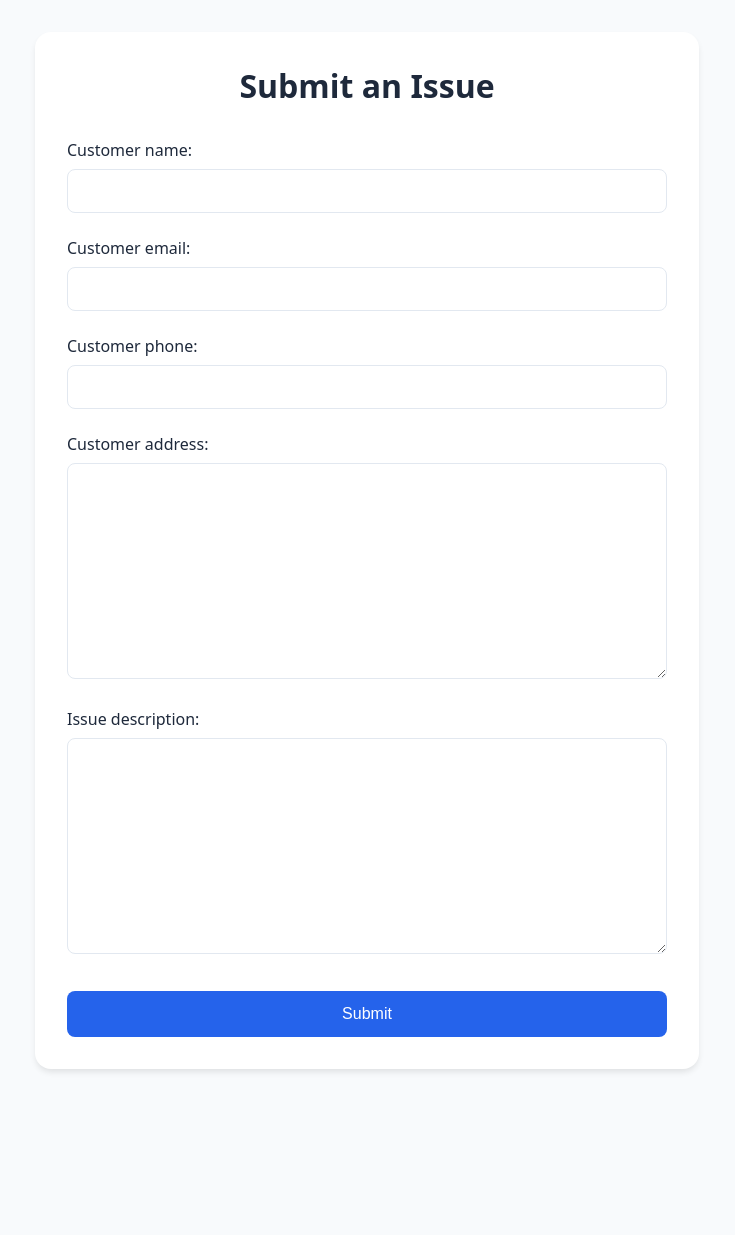
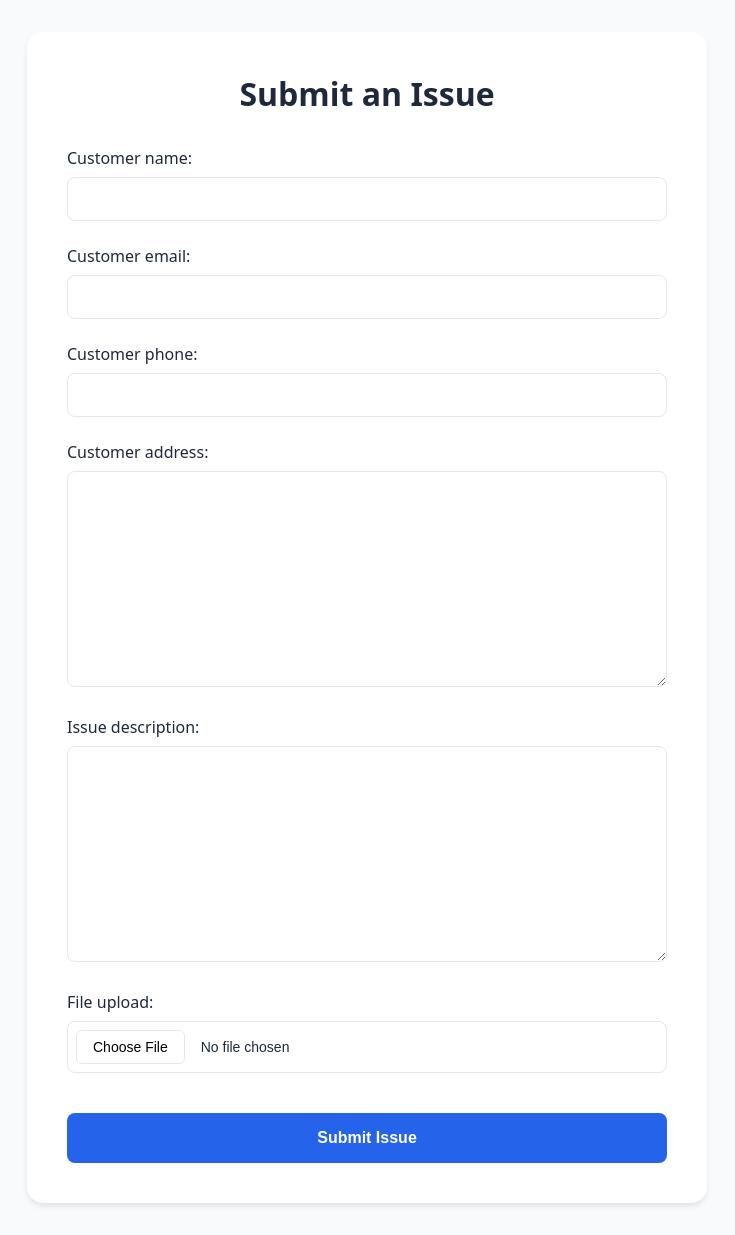
Before and after one commit to Tushar051/gas_Utility, a Django app: template request/templates/submit.html in a window 1280 px wide. Shown: the whole page, without its empty margins (273-1008 px from the left). Before the commit the page ends 1072 px from the top, so only its background shows below. Run offline with Django 5.2, Linux system fonts and the light colour scheme; the template is opened without the code that fills it: values that come from a table or form of the project are taken from there, others are empty.

Commit message:
Add File Section

```diff
--- a/gas_utility/settings.py
+++ b/gas_utility/settings.py
@@ -134,3 +134,7 @@ EMAIL_PORT = 587
 EMAIL_USE_TLS = True
 EMAIL_HOST_USER = 'tusharkedar110@gmail.com'
 EMAIL_HOST_PASSWORD = 'jhyj tyyd zgtl hbtb'
+
+
+MEDIA_URL = '/media/'
+MEDIA_ROOT = BASE_DIR / 'media'
--- a/gas_utility/urls.py
+++ b/gas_utility/urls.py
@@ -14,8 +14,10 @@ Including another URLconf
     1. Import the include() function: from django.urls import include, path
     2. Add a URL to urlpatterns:  path('blog/', include('blog.urls'))
 """
+from django.conf import settings
 from django.contrib import admin
 from django.urls import path, include
+from gas_utility.settings import STATIC_URL
 from request import views
 
 urlpatterns = [
@@ -23,3 +25,9 @@ urlpatterns = [
     path('', views.home, name='home'),
     path('request/', include('request.urls')),
 ]
+
+from django.conf import settings
+from django.conf.urls.static import static
+
+if settings.DEBUG:
+    urlpatterns += static(settings.MEDIA_URL, document_root=settings.MEDIA_ROOT)
--- a/request/admin.py
+++ b/request/admin.py
@@ -6,3 +6,9 @@ class CustomerRequestAdmin(admin.ModelAdmin):
     list_display = ['customer_name', 'customer_email', 'customer_phone', 'status', 'tentative_date', 'created_at']
     list_filter = ['status']
     search_fields = ['customer_name', 'customer_email']
+    readonly_fields = ('file_upload',)
+
+def get_readonly_fields(self, request, obj=None):
+        if obj:
+            return self.readonly_fields + ('file_upload',)
+        return self.readonly_fields
--- a/request/forms.py
+++ b/request/forms.py
@@ -9,5 +9,6 @@ class CustomerRequestForm(forms.ModelForm):
             'customer_email',
             'customer_phone',
             'customer_address',
-            'issue_description'
+            'issue_description',
+            'file_upload'
         ]
--- a/request/models.py
+++ b/request/models.py
@@ -7,6 +7,7 @@ class CustomerRequest(models.Model):
     customer_phone = models.CharField(max_length=15)
     customer_address = models.TextField()
     issue_description = models.TextField()
+
     status = models.CharField(
         max_length=50,
         choices=[('Pending', 'Pending'), ('In Progress', 'In Progress'), ('Resolved', 'Resolved')],
@@ -17,6 +18,8 @@ class CustomerRequest(models.Model):
     resolved_at = models.DateTimeField(null=True, blank=True)
 
     tracking_id = models.UUIDField(default=uuid.uuid4, editable=False)
+
+    file_upload = models.FileField(upload_to='uploads/', null=True, blank=True)
 
     def __str__(self):
         return self.customer_name
--- a/request/templates/submit.html
+++ b/request/templates/submit.html
@@ -2,6 +2,7 @@
 <html lang="en">
 <head>
     <meta charset="UTF-8">
+    <meta name="viewport" content="width=device-width, initial-scale=1.0">
     <title>Submit Issue</title>
     <style>
         :root {
@@ -29,7 +30,7 @@
 
         .form-container {
             background: var(--surface);
-            padding: 2rem;
+            padding: 2.5rem;
             border-radius: 1rem;
             box-shadow: 0 4px 6px -1px rgba(0, 0, 0, 0.1);
             width: 100%;
@@ -45,20 +46,15 @@
             text-align: center;
         }
 
-        form {
-            display: flex;
-            flex-direction: column;
-            gap: 1.5rem;
-        }
-
-        p {
-            margin: 0;
+        .form-group {
+            margin-bottom: 1.5rem;
         }
 
         label {
             display: block;
             font-weight: 500;
             margin-bottom: 0.5rem;
+            color: var(--text);
         }
 
         input,
@@ -69,8 +65,10 @@
             border: 1px solid var(--border);
             border-radius: 0.5rem;
             font-size: 1rem;
-            transition: all 0.2s ease;
+            transition: border-color 0.2s ease, box-shadow 0.2s ease;
             box-sizing: border-box;
+            background: white;
+            color: var(--text);
         }
 
         input:focus,
@@ -86,18 +84,37 @@
             resize: vertical;
         }
 
+        .helptext {
+            display: block;
+            font-size: 0.875rem;
+            color: #64748b;
+            margin-top: 0.375rem;
+        }
+
+        ul.errorlist {
+            margin: 0.375rem 0 0 0;
+            padding: 0;
+            list-style: none;
+            color: var(--error);
+            font-size: 0.875rem;
+        }
+
+        .errorlist li {
+            padding: 0.25rem 0;
+        }
+
         button {
             background: var(--primary);
             color: white;
-            padding: 0.875rem 2rem;
+            padding: 1rem 2rem;
             border: none;
             border-radius: 0.5rem;
             font-size: 1rem;
-            font-weight: 500;
+            font-weight: 600;
             cursor: pointer;
             transition: all 0.2s ease;
-            margin-top: 0.5rem;
             width: 100%;
+            margin-top: 1rem;
         }
 
         button:hover {
@@ -109,19 +126,29 @@
             transform: translateY(0);
         }
 
-        .helptext {
-            display: block;
-            font-size: 0.875rem;
-            color: #64748b;
-            margin-top: 0.25rem;
+        button:focus {
+            outline: none;
+            box-shadow: 0 0 0 3px rgba(37, 99, 235, 0.4);
         }
 
-        ul.errorlist {
-            margin: 0.25rem 0 0 0;
-            padding: 0;
-            list-style: none;
-            color: var(--error);
+        /* File input styling */
+        input[type="file"] {
+            padding: 0.5rem;
             font-size: 0.875rem;
+        }
+
+        input[type="file"]::file-selector-button {
+            padding: 0.5rem 1rem;
+            border-radius: 0.375rem;
+            border: 1px solid var(--border);
+            background: white;
+            cursor: pointer;
+            margin-right: 1rem;
+            transition: all 0.2s ease;
+        }
+
+        input[type="file"]::file-selector-button:hover {
+            background: var(--background);
         }
 
         @keyframes slideIn {
@@ -148,13 +175,19 @@
                 font-size: 1.5rem;
                 margin-bottom: 1.5rem;
             }
+
+            input,
+            textarea,
+            select {
+                font-size: 16px; /* Prevents zoom on mobile */
+            }
         }
     </style>
 </head>
 <body>
     <div class="form-container">
         <h1>Submit an Issue</h1>
-        <form method="post">
+        <form method="post" enctype="multipart/form-data">
             {% csrf_token %}
             {% for field in form %}
                 <div class="form-group">
@@ -172,7 +205,7 @@
                     {% endif %}
                 </div>
             {% endfor %}
-            <button type="submit">Submit</button>
+            <button type="submit">Submit Issue</button>
         </form>
     </div>
 </body>
```
Also changed, not shown: request/views.py (+4 -3 lines), db.sqlite3, request/migrations/0007_customerrequest_file_upload.py (added).
